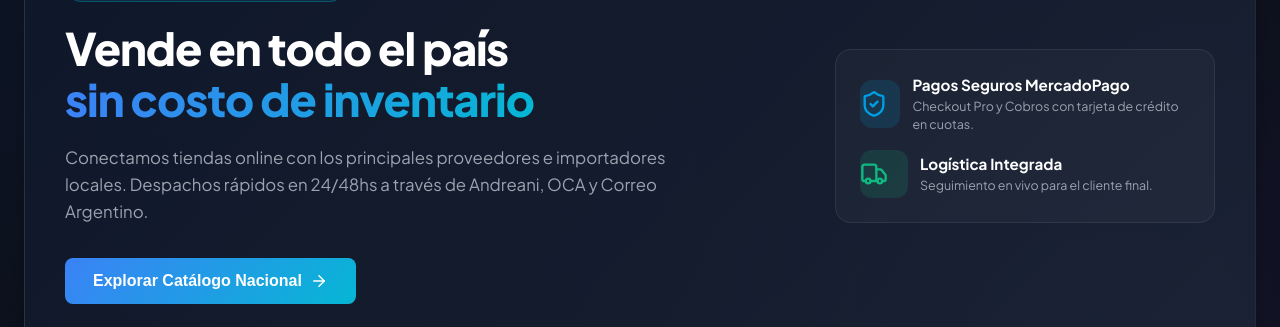
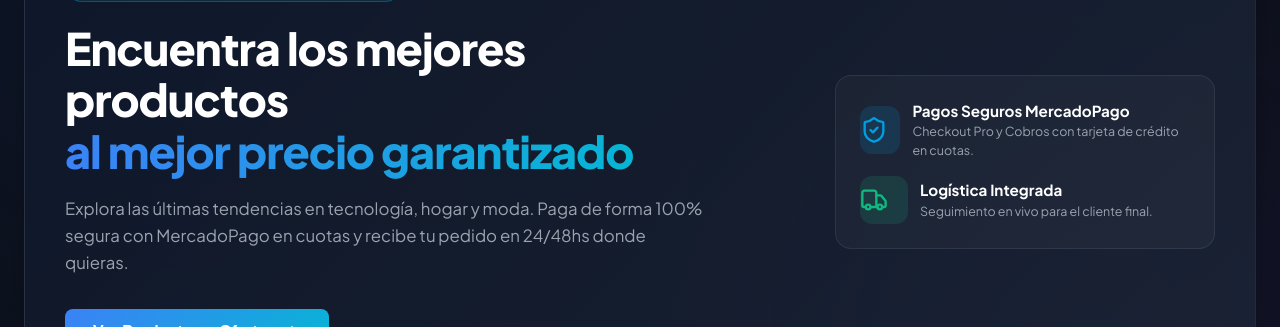
Before and after one commit to clcdavi/e_commerce, a React (Vite) app: page / in a window 1280 px wide. Shown: the part 218-545 px from the top of the page. Built offline with nearby package versions, Linux system fonts and the light colour scheme.

Commit message:
style: Update Hero Banner copy to 100% buyer offer & shopping experience focus

```diff
--- a/src/components/Storefront.jsx
+++ b/src/components/Storefront.jsx
@@ -35,18 +35,18 @@ export const Storefront = ({ onQuickView, onOpenAuth }) => {
       }}>
         <div style={{ maxWidth: '640px', zIndex: 2 }}>
           <div style={{ display: 'inline-flex', alignItems: 'center', gap: '8px', padding: '6px 14px', borderRadius: '20px', background: 'rgba(6, 182, 212, 0.12)', border: '1px solid rgba(6, 182, 212, 0.3)', color: 'var(--accent-cyan)', fontSize: '0.82rem', fontWeight: 700, marginBottom: '20px' }}>
-            <Zap size={14} /> Red Dropshipping Directa Argentina
+            <Zap size={14} /> ⚡ Ofertas Exclusivas con Envío a Todo el País
           </div>
 
           <h2 style={{ fontSize: '2.8rem', fontWeight: 800, lineHeight: 1.15, color: '#fff', marginBottom: '20px', letterSpacing: '-1px' }}>
-            Vende en todo el país <br />
+            Encuentra los mejores productos <br />
             <span style={{ background: 'linear-gradient(90deg, var(--accent-blue), var(--accent-cyan))', WebkitBackgroundClip: 'text', WebkitTextFillColor: 'transparent' }}>
-              sin costo de inventario
+              al mejor precio garantizado
             </span>
           </h2>
 
           <p style={{ fontSize: '1.05rem', color: 'var(--text-muted)', marginBottom: '32px', lineHeight: 1.6 }}>
-            Conectamos tiendas online con los principales proveedores e importadores locales. Despachos rápidos en 24/48hs a través de Andreani, OCA y Correo Argentino.
+            Explora las últimas tendencias en tecnología, hogar y moda. Paga de forma 100% segura con MercadoPago en cuotas y recibe tu pedido en 24/48hs donde quieras.
           </p>
 
           <div style={{ display: 'flex', gap: '16px', flexWrap: 'wrap' }}>
@@ -58,7 +58,7 @@ export const Storefront = ({ onQuickView, onOpenAuth }) => {
               }}
               style={{ padding: '14px 28px', fontSize: '1rem' }}
             >
-              Explorar Catálogo Nacional <ArrowRight size={18} />
+              Ver Productos y Ofertas <ArrowRight size={18} />
             </button>
           </div>
         </div>
```
